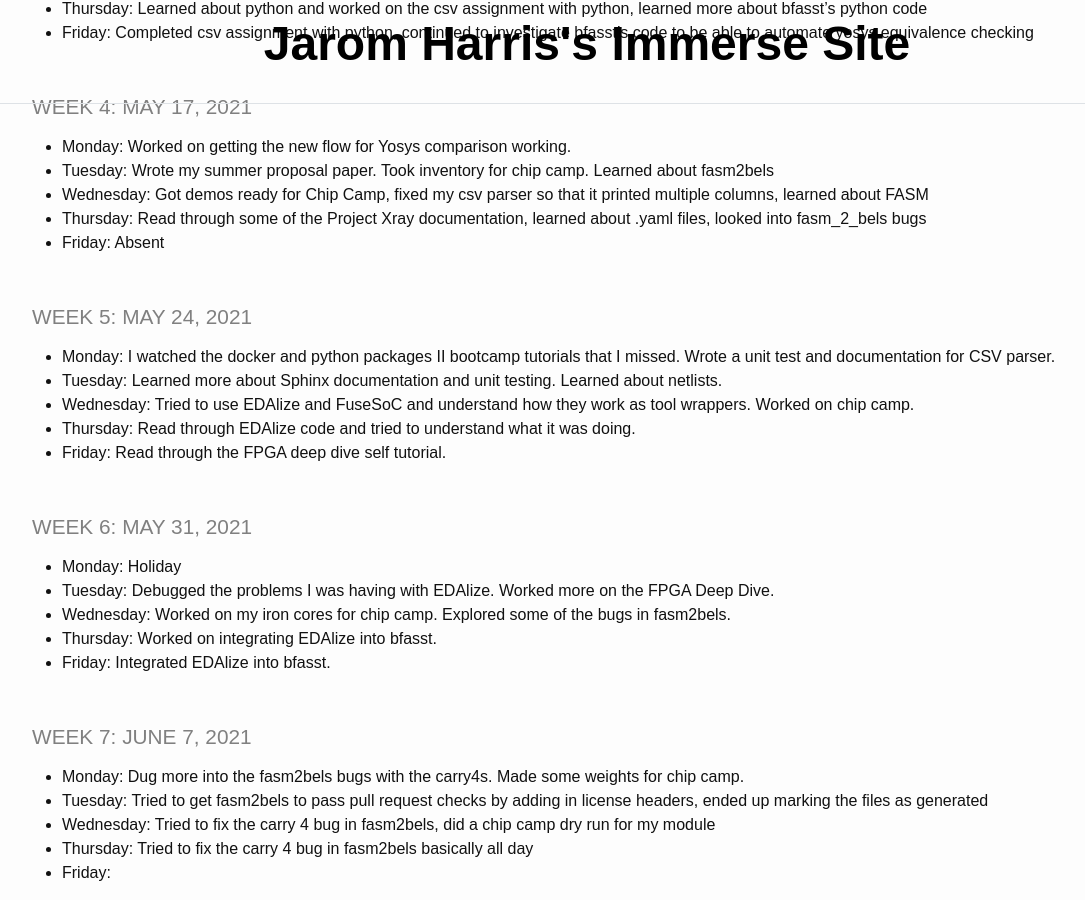
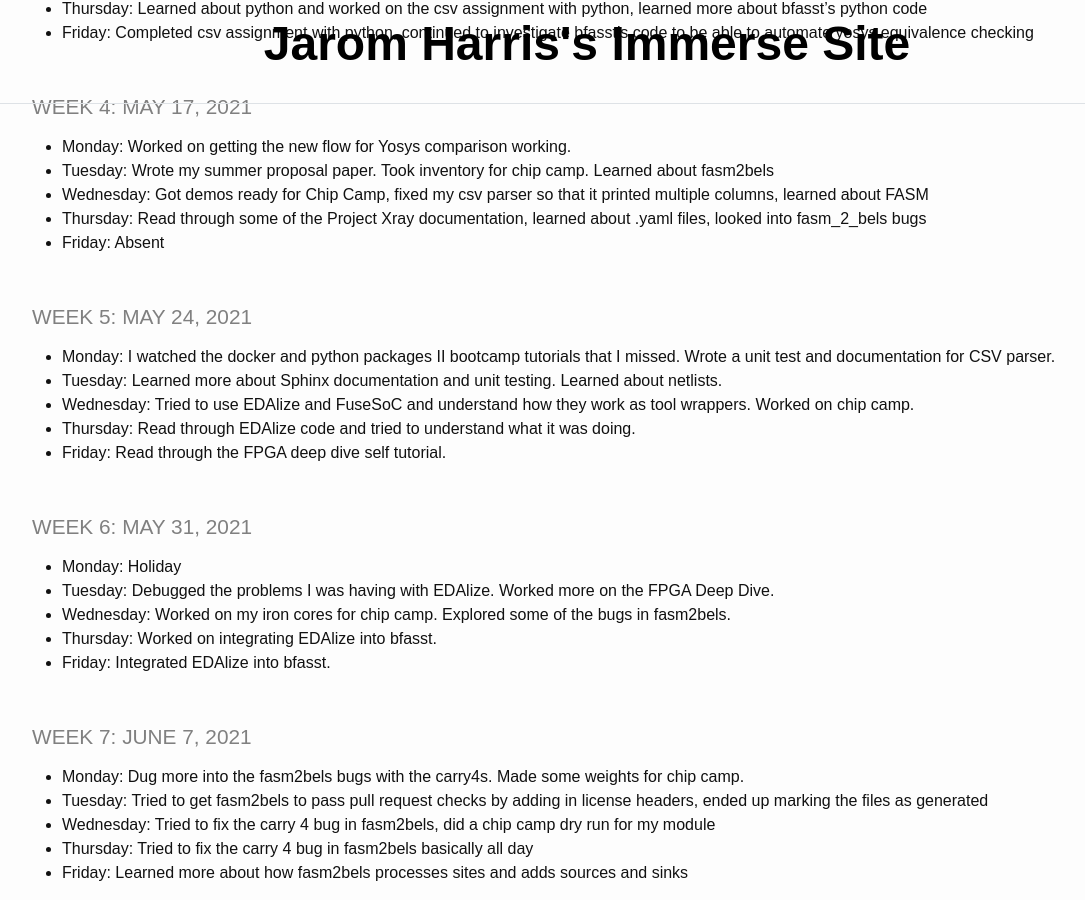
Before and after one commit to jaromharris/immerse, a Jekyll site: the page built from index.md, in a window 1280 px wide and 900 px high, scrolled down 757 px. Shown: the whole window, without its empty margins (53-1138 px from the left). Built offline with Jekyll 4.4.1, drawn with Linux system fonts in a browser that asks for light colours.

Commit message:
Update index.md

```diff
--- a/index.md
+++ b/index.md
@@ -51,4 +51,4 @@ title: IMMERSE Log
 * **Tuesday**: Tried to get fasm2bels to pass pull request checks by adding in license headers, ended up marking the files as generated
 * **Wednesday**: Tried to fix the carry 4 bug in fasm2bels, did a chip camp dry run for my module
 * **Thursday**: Tried to fix the carry 4 bug in fasm2bels basically all day
-* **Friday**:
+* **Friday**: Learned more about how fasm2bels processes sites and adds sources and sinks
```
